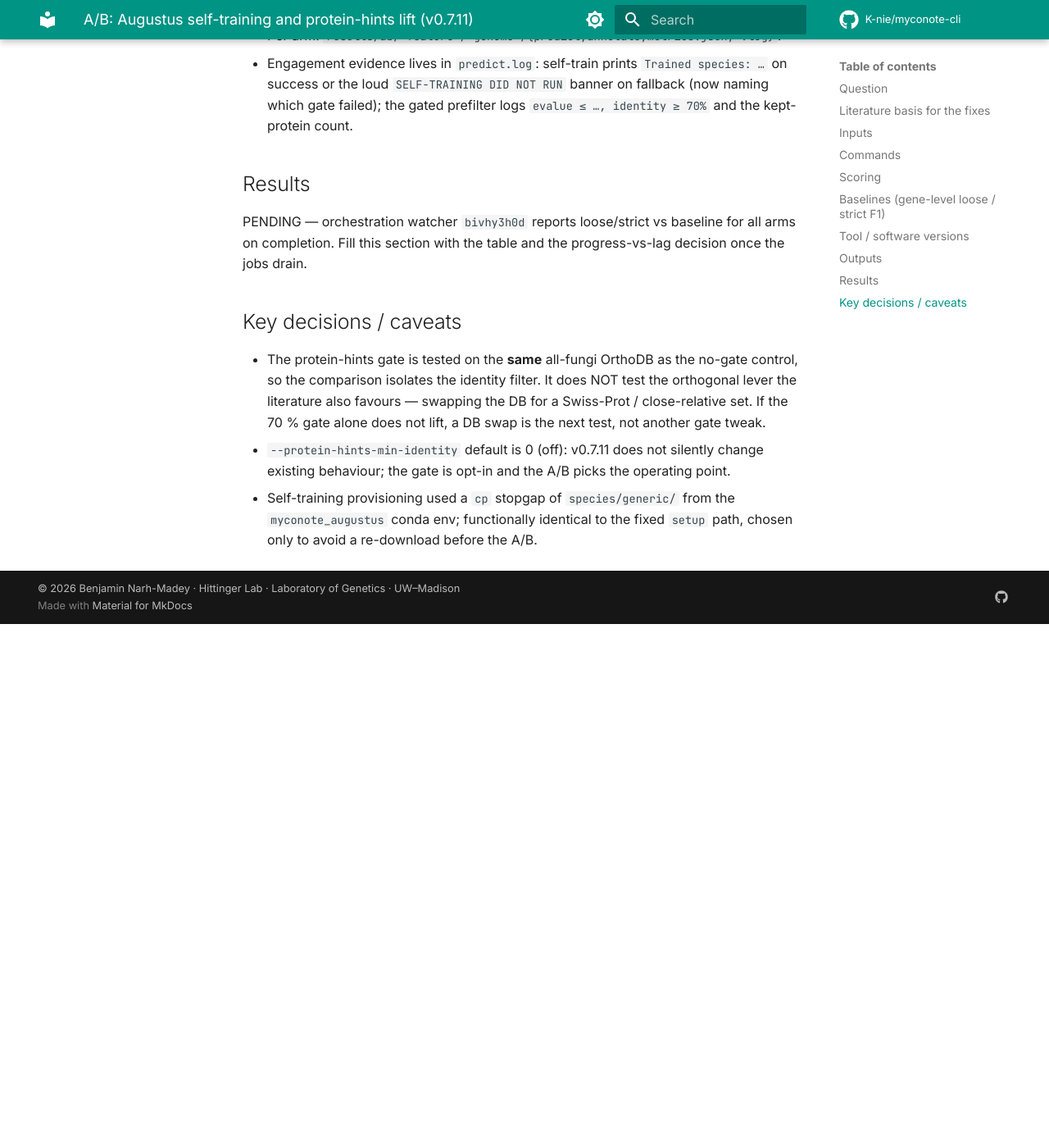
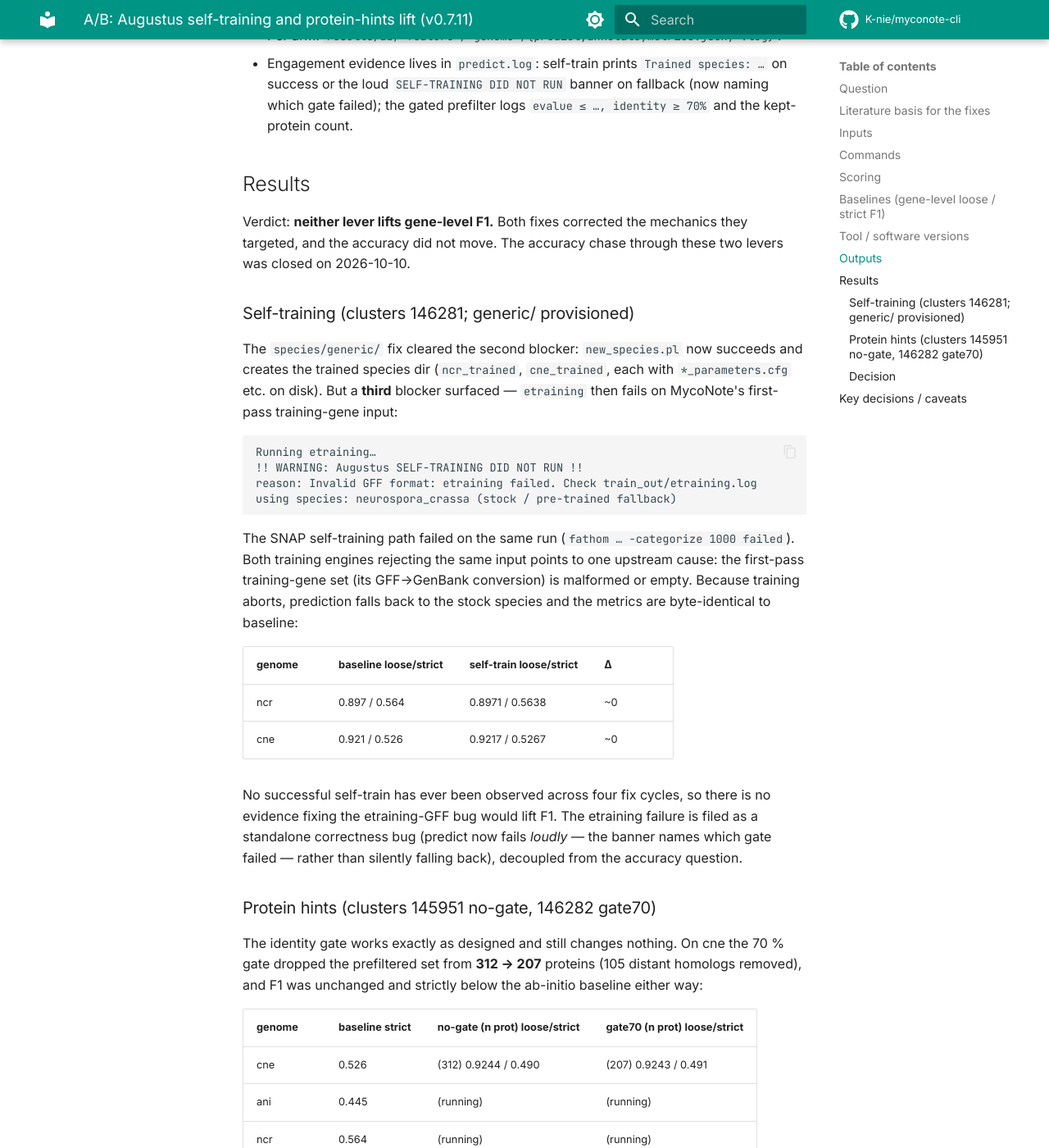
Before and after one commit to K-nie/myconote-cli, an MkDocs documentation site: the page built from docs/paper/htcondor_benchmark/AB_v0711_selftrain_prothints_README.md, in a window 1280 px wide and 1400 px high, scrolled down 3044 px. Shown: the whole window at 82% size. Built offline with MkDocs 1.6.1 and Material for MkDocs 9.7.7, drawn with Linux system fonts in a browser that asks for light colours; comment, search, counter and statistics services are not loaded; the version menu is left out; before the commit the page ends 3805 px from its top, so only the background shows below that; some of the changed text lies outside the part shown.

Commit message:
docs(benchmark): close accuracy-lever thread — self-train + protein-hints do not lift F1
Record the v0.7.11 A/B outcome and the decision to stop pursuing prediction
accuracy via self-training and protein hints:
- self-train: generic/ fix cleared, but etraining rejects the first-pass
  training-gene GFF (SNAP fathom fails too) → still falls back → no lift.
  Filed as a standalone correctness bug (now fails loudly).
- protein hints: identity gate works (cne 312->207 proteins) but F1
  unchanged and strict below ab-initio — consensus is ab-initio-driven.
Lock positioning (fast prediction + complete annotation + x86-64-v2
portability). v0.7.11 code kept; each fix is correct on its own merit.
cne complete; ani/ncr protein reps fill on watcher completion.

````diff
--- a/docs/paper/htcondor_benchmark/AB_v0711_selftrain_prothints_README.md
+++ b/docs/paper/htcondor_benchmark/AB_v0711_selftrain_prothints_README.md
@@ -115,9 +115,69 @@ overlap. Metric reported: `gene_level.{loose,strict}.F1`.
 
 ## Results
 
-PENDING — orchestration watcher `bivhy3h0d` reports loose/strict vs baseline
-for all arms on completion. Fill this section with the table and the
-progress-vs-lag decision once the jobs drain.
+Verdict: **neither lever lifts gene-level F1.** Both fixes corrected the
+mechanics they targeted, and the accuracy did not move. The accuracy chase
+through these two levers was closed on 2026-10-10.
+
+### Self-training (clusters 146281; generic/ provisioned)
+
+The `species/generic/` fix cleared the second blocker: `new_species.pl` now
+succeeds and creates the trained species dir (`ncr_trained`, `cne_trained`,
+each with `*_parameters.cfg` etc. on disk). But a **third** blocker surfaced —
+`etraining` then fails on MycoNote's first-pass training-gene input:
+
+```
+Running etraining…
+!! WARNING: Augustus SELF-TRAINING DID NOT RUN !!
+reason: Invalid GFF format: etraining failed. Check train_out/etraining.log
+using species: neurospora_crassa (stock / pre-trained fallback)
+```
+
+The SNAP self-training path failed on the same run (`fathom … -categorize 1000
+failed`). Both training engines rejecting the same input points to one upstream
+cause: the first-pass training-gene set (its GFF→GenBank conversion) is
+malformed or empty. Because training aborts, prediction falls back to the stock
+species and the metrics are byte-identical to baseline:
+
+| genome | baseline loose/strict | self-train loose/strict | Δ |
+|--------|-----------------------|-------------------------|---|
+| ncr    | 0.897 / 0.564         | 0.8971 / 0.5638         | ~0 |
+| cne    | 0.921 / 0.526         | 0.9217 / 0.5267         | ~0 |
+
+No successful self-train has ever been observed across four fix cycles, so there
+is no evidence fixing the etraining-GFF bug would lift F1. The etraining failure
+is filed as a standalone correctness bug (predict now fails *loudly* — the
+banner names which gate failed — rather than silently falling back), decoupled
+from the accuracy question.
+
+### Protein hints (clusters 145951 no-gate, 146282 gate70)
+
+The identity gate works exactly as designed and still changes nothing. On cne
+the 70 % gate dropped the prefiltered set from **312 → 207** proteins (105
+distant homologs removed), and F1 was unchanged and strictly below the
+ab-initio baseline either way:
+
+| genome | baseline strict | no-gate (n prot) loose/strict | gate70 (n prot) loose/strict |
+|--------|-----------------|-------------------------------|------------------------------|
+| cne    | 0.526           | (312) 0.9244 / 0.490          | (207) 0.9243 / 0.491         |
+| ani    | 0.445           | (running)                     | (running)                    |
+| ncr    | 0.564           | (running)                     | (running)                    |
+
+Mechanism: MycoNote's agreement-weighted consensus is dominated by the ab-initio
+predictors (Augustus / SNAP / GeneMark); miniprot protein evidence — whether 312
+or 207 proteins — does not shift the merge, and whatever it does add slightly
+*lowers* strict F1 vs ab-initio alone. This is not a provisioning artifact: the
+lever functions correctly and does not help this architecture. (ani/ncr reps
+confirm the pattern on completion; watcher `b8si2y8kg` fills the two cells.)
+
+### Decision
+
+Stop pursuing prediction accuracy through self-training and protein hints. Lock
+MycoNote's positioning on its demonstrated strengths (fast ab-initio prediction,
+complete functional annotation, x86-64-v2 portability vs the AVX2-compiled
+Augustus in funannotate/BRAKER). The v0.7.11 code (generic provisioning,
+loud-failing self-train preflight, opt-in `--protein-hints-min-identity`) stays:
+each is correct on its own merit even though neither raised F1.
 
 ## Key decisions / caveats
 
````
Also changed, not shown: docs/paper/htcondor_benchmark/README.md (+28 -0 lines).
